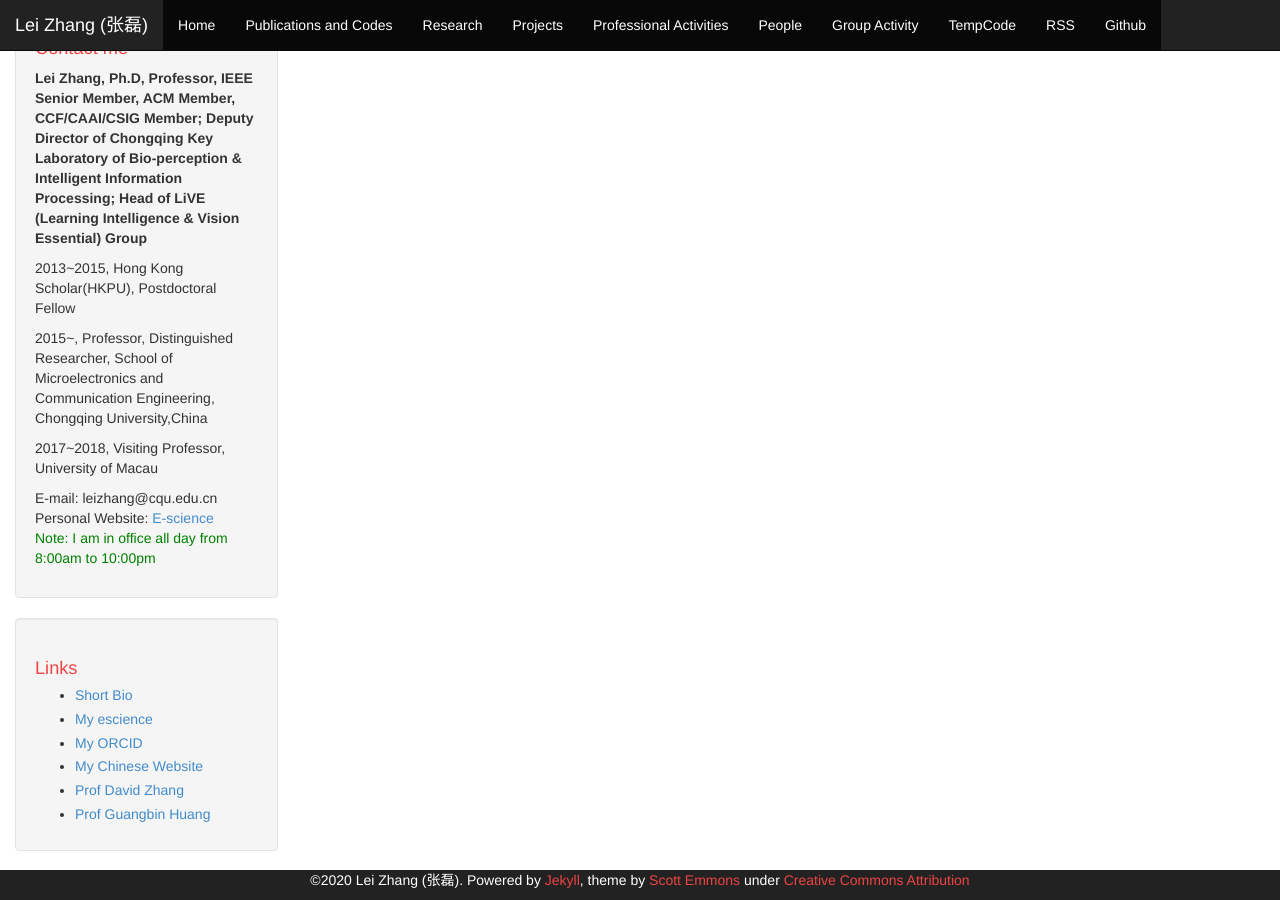
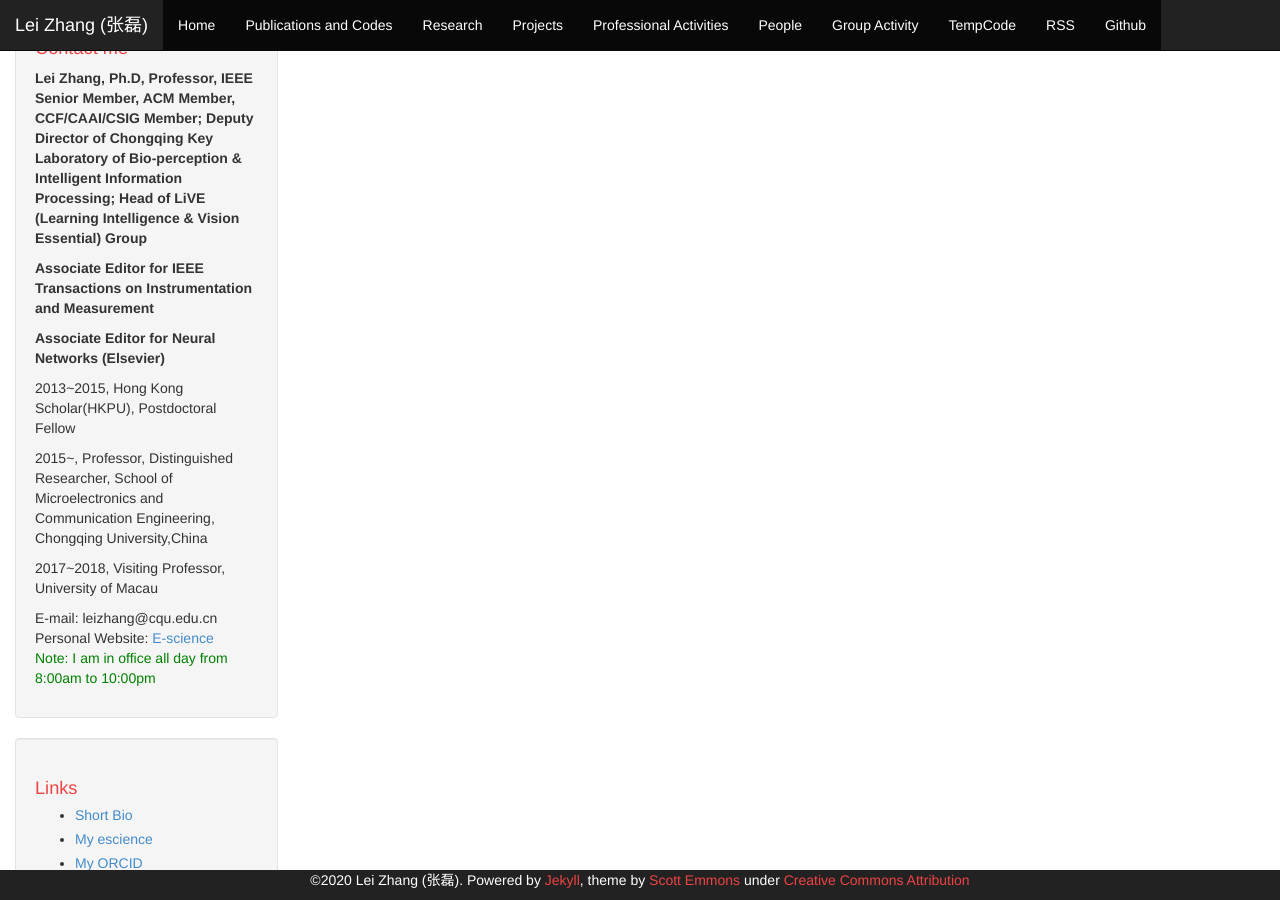
Before and after one commit to DrLeiZhang/website, a Jekyll site: the page built from links.html, in a window 1280 px wide and 900 px high, scrolled down 482 px. Built offline with Jekyll 4.4.1, drawn with Linux system fonts in a browser that asks for light colours; Markdown is read by kramdown in place of the engine named in the settings.

Commit message:
Update sidebar.html

```diff
--- a/_includes/sidebar.html
+++ b/_includes/sidebar.html
@@ -9,7 +9,7 @@
 <p><a href="http://www.leizhang.tk/resources/LeiZhang.jpg"></a></p>
 
     <h1>Contact me</h1>
-<p><B>Lei Zhang, Ph.D, Professor, IEEE Senior Member, ACM Member, CCF/CAAI/CSIG Member; Deputy Director of Chongqing Key Laboratory of Bio-perception & Intelligent Information Processing; Head of LiVE (Learning Intelligence & Vision Essential) Group</p></B><p>2013~2015, Hong Kong Scholar(HKPU), Postdoctoral Fellow</p><p>2015~, Professor, Distinguished Researcher, School of Microelectronics and Communication Engineering, Chongqing University,China</p><p>2017~2018, Visiting Professor, University of Macau</p>
+<p><B>Lei Zhang, Ph.D, Professor, IEEE Senior Member, ACM Member, CCF/CAAI/CSIG Member; Deputy Director of Chongqing Key Laboratory of Bio-perception & Intelligent Information Processing; Head of LiVE (Learning Intelligence & Vision Essential) Group</p></B><p><B>Associate Editor for IEEE Transactions on Instrumentation and Measurement</p></B><p><B>Associate Editor for Neural Networks (Elsevier)</p></B><p>2013~2015, Hong Kong Scholar(HKPU), Postdoctoral Fellow</p><p>2015~, Professor, Distinguished Researcher, School of Microelectronics and Communication Engineering, Chongqing University,China</p><p>2017~2018, Visiting Professor, University of Macau</p>
 
 E-mail: leizhang@cqu.edu.cn
 Personal Website: <a href="http://www.escience.cn/people/lei/index.html">E-science</a>
```
